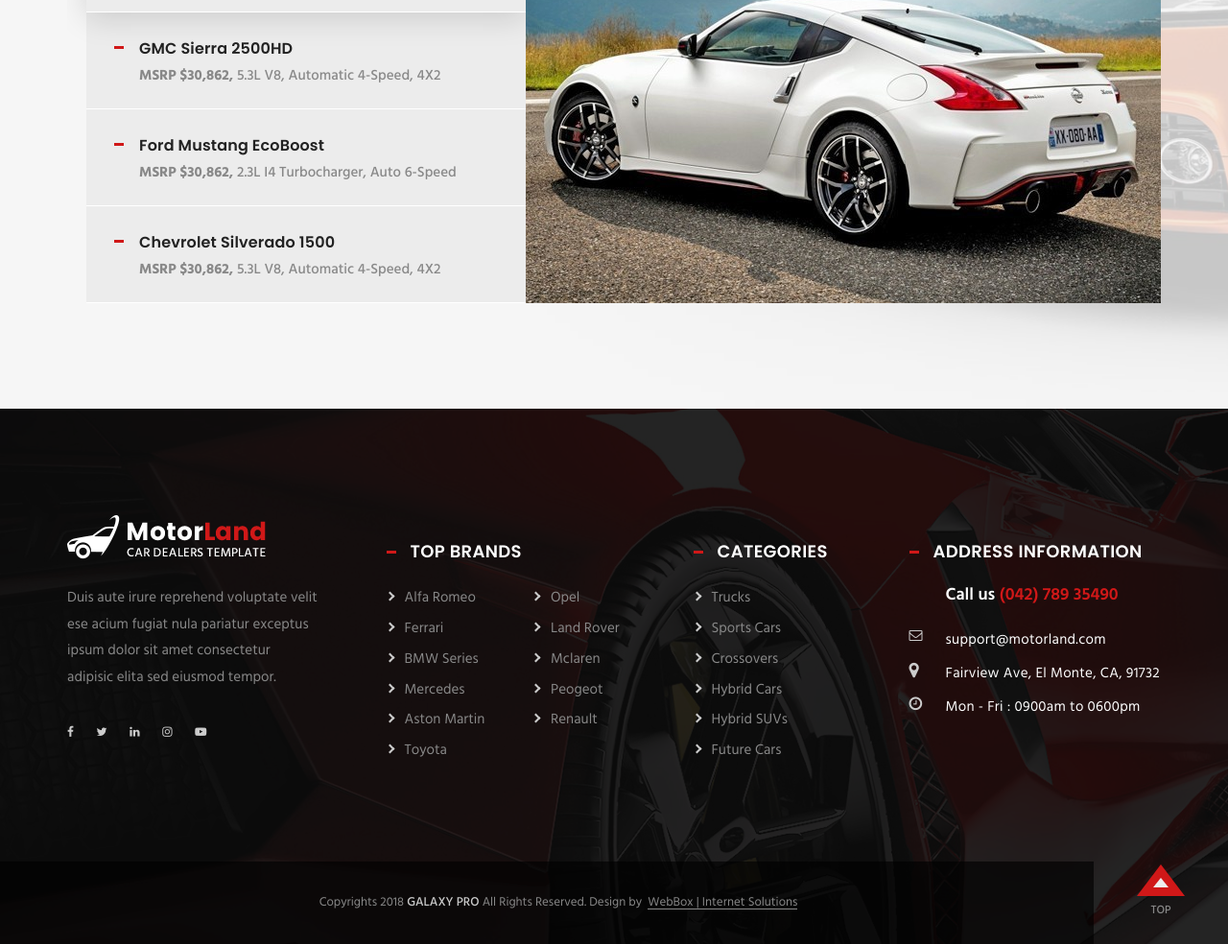
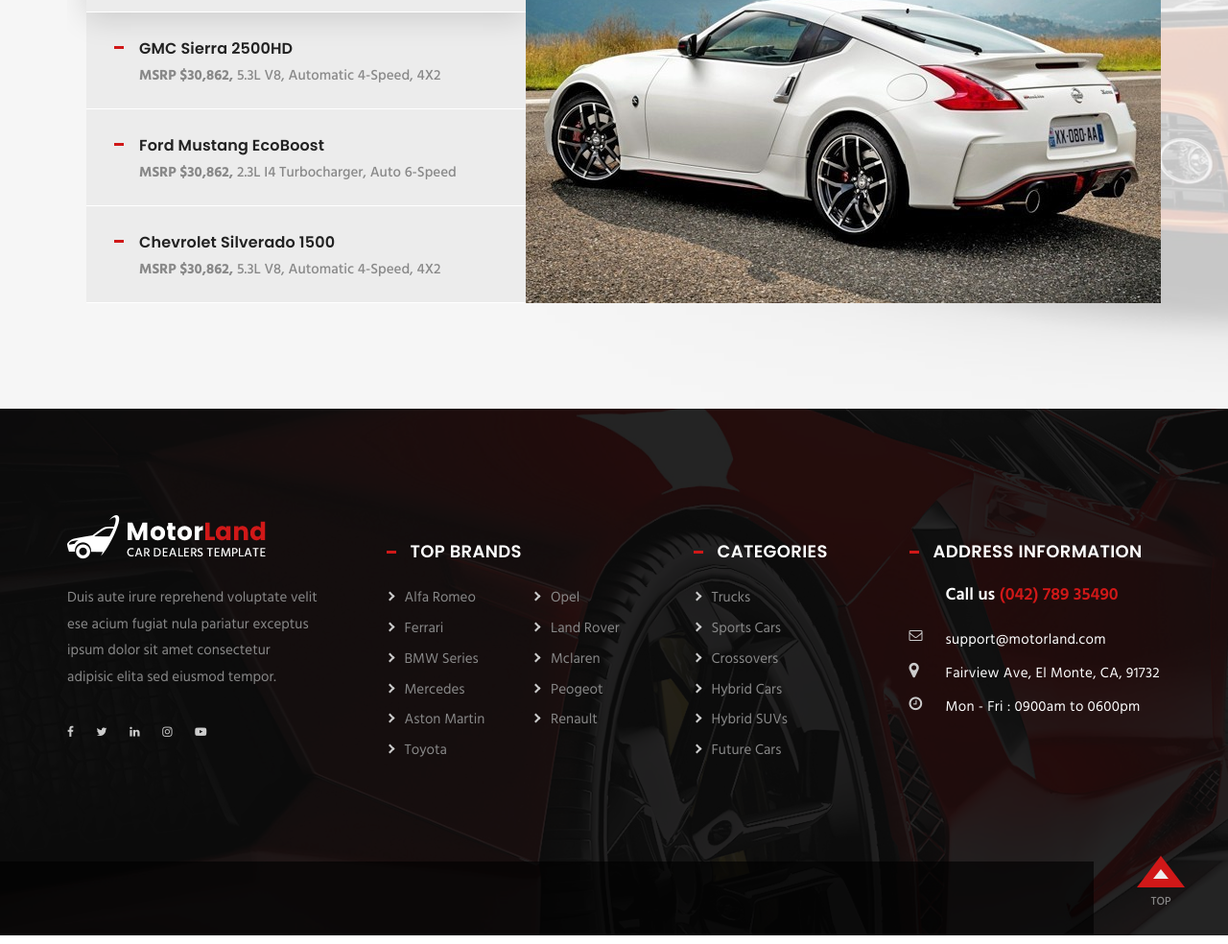
Before and after one commit to kuzmabg/congress, a plain HTML site: page index.html in a window 1280 px wide. Shown: the part 3299-4283 px from the top of the page at 96% size. Drawn offline with Linux system fonts and the light colour scheme; some packages are replaced by stand-ins of ours.

Commit message:
Update index.html

```diff
--- a/index.html
+++ b/index.html
@@ -484,8 +484,7 @@
                     <div class="copyright">
                         <div class="container">
                             <div class="row">
-                                <div class="col-xs-12">Copyrights 2018<a class="copyright__brand" href="index.html"> Galaxy Pro</a> All Rights Reserved. Design by<a class="copyright__link" href="index.html">WebBox | Internet Solutions</a>
-                                </div>
+                                <div class="col-xs-12"><div class="counter" id="counter"></div>
                             </div>
                         </div>
                     </div><span class="btn-up" id="toTop">TOP</span>
```
